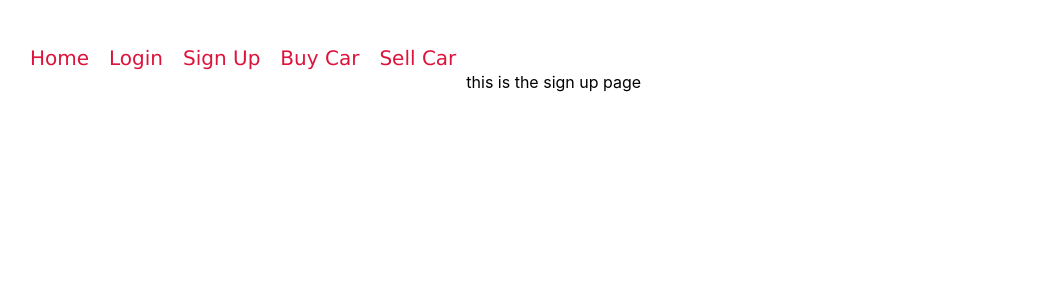
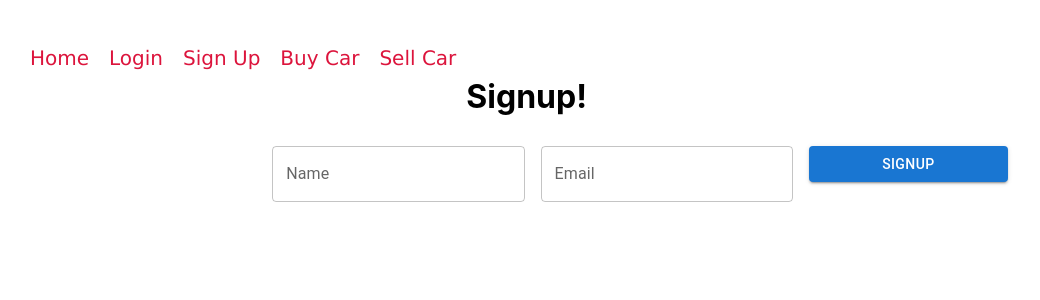
Before and after one commit to RobEgeland/on-track-fast, a React (Create React App) app: page /signup in a window 1280 px wide. Shown: the top 300 px of the page, without its empty margins (0-1040 px from the left). Built offline with nearby package versions, Linux system fonts and the light colour scheme; no server answers.

Commit message:
add form to signup component

```diff
--- a/src/components/Login.js
+++ b/src/components/Login.js
@@ -11,6 +11,7 @@ function Login({setUsername, setIsLoggedIn, username}) {
     function handleClick() {
         setIsLoggedIn(true)
         navigate("/")
+
     }
 
 
@@ -21,6 +22,7 @@ function Login({setUsername, setIsLoggedIn, username}) {
                 component="form"
                 sx={{
                     '& > :not(style)': { m: 1, width: '25ch' },
+                    textAlign: "center",
                 }}
                 noValidate
                 autoComplete="off"
--- a/src/components/Signup.js
+++ b/src/components/Signup.js
@@ -1,10 +1,28 @@
 import React from "react";
+import Box from '@mui/material/Box';
+import TextField from '@mui/material/TextField';
+import Button from '@mui/material/Button';
 
 function SignUp() {
     return (
-        <div>
-            <p>this is the sign up page</p>
-        </div>
+        <>
+            <h1>Signup!</h1>
+            <Box
+                component="form"
+                sx={{
+                    '& > :not(style)': { m: 1, width: '25ch' },
+                    textAlign: "center",
+                }}
+                noValidate
+                autoComplete="off"
+
+                >
+                    <TextField label="Name" variant="outlined" />
+                    <TextField label="Email" variant="outlined" />
+                    <Button variant="contained" >Signup</Button>
+
+                </Box>
+        </>
     )
 }
 
```
